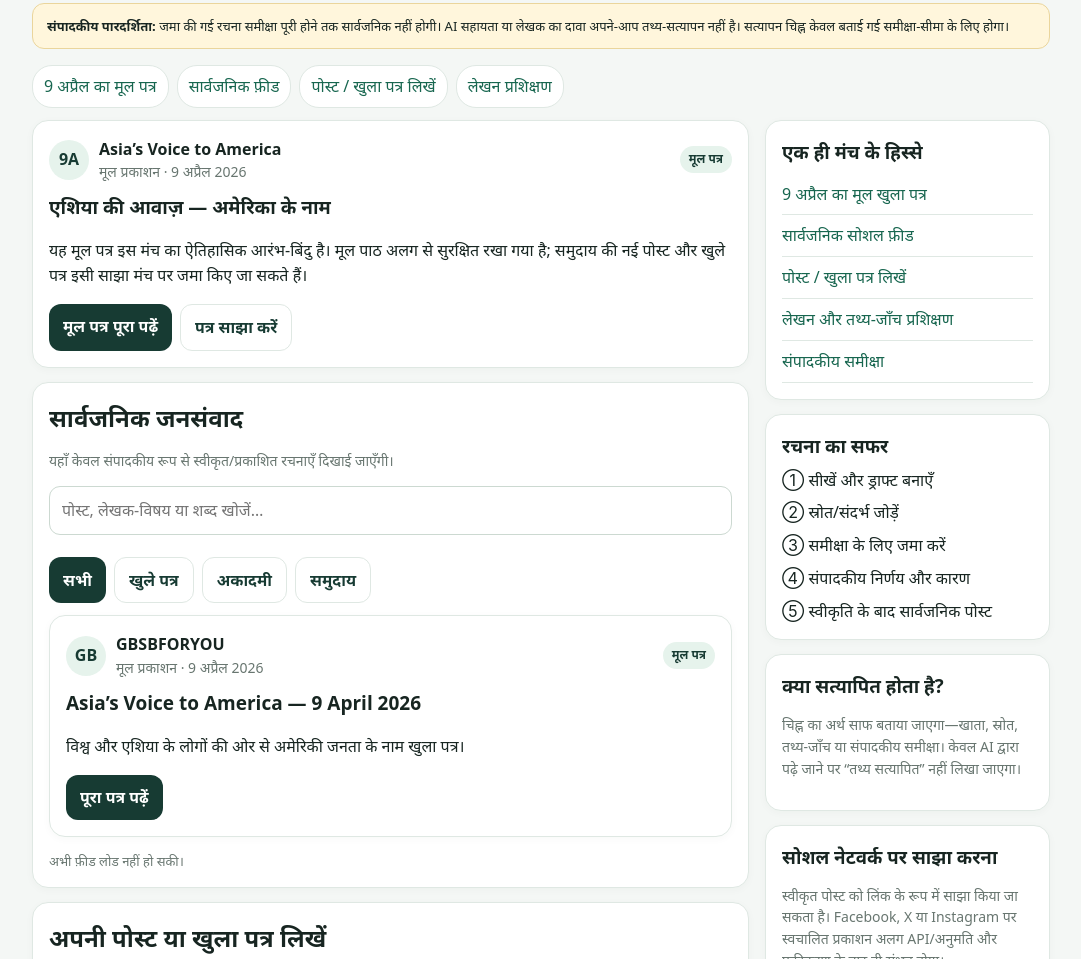
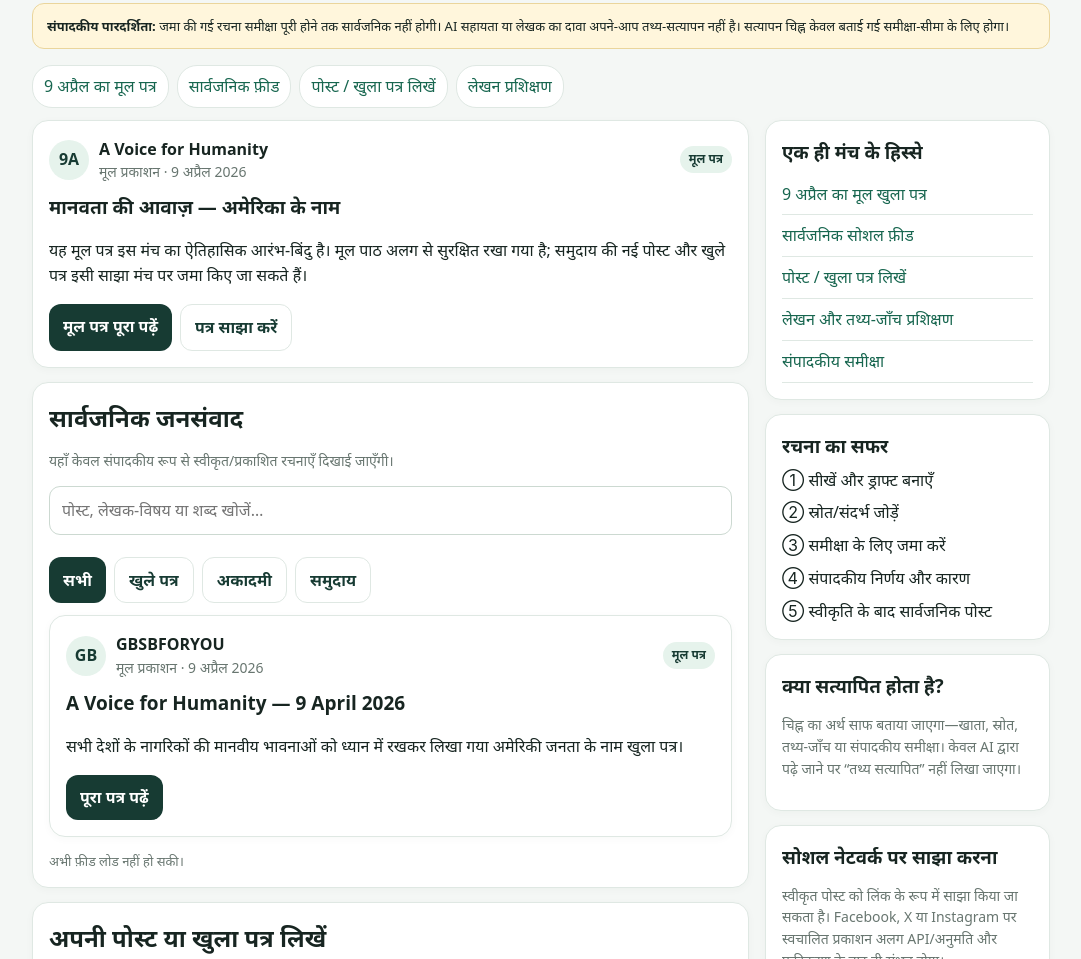
Before and after one commit to ajaysingh132/Message-from-the-world-and-Asian-people-to-Mr.-Trump-and-the-American-people-, a plain HTML site: page social.html in a window 1280 px wide. Shown: the part 294-1253 px from the top of the page, without its empty margins (99-1180 px from the left). Drawn offline with nearby package versions, Linux system fonts and the light colour scheme; no server answers.

Commit message:
Align unified platform letter card with global humanity framing

```diff
--- a/social.html
+++ b/social.html
@@ -16,8 +16,8 @@
 <div class="notice"><strong>संपादकीय पारदर्शिता:</strong> जमा की गई रचना समीक्षा पूरी होने तक सार्वजनिक नहीं होगी। AI सहायता या लेखक का दावा अपने-आप तथ्य-सत्यापन नहीं है। सत्यापन चिह्न केवल बताई गई समीक्षा-सीमा के लिए होगा।</div>
 <div class="pillnav"><a href="#letterSection">9 अप्रैल का मूल पत्र</a><a href="#feedSection">सार्वजनिक फ़ीड</a><a href="#writeSection">पोस्ट / खुला पत्र लिखें</a><a href="#academySection">लेखन प्रशिक्षण</a><a href="#reviewSection" id="reviewJump" class="hidden">समीक्षा कतार</a></div>
 <div class="grid"><section>
-<div class="card" id="letterSection"><div class="post-head"><div class="avatar">9A</div><div><strong>Asia’s Voice to America</strong><div class="muted">मूल प्रकाशन · 9 अप्रैल 2026</div></div><span class="tag" style="margin-left:auto">मूल पत्र</span></div><div class="post-title">एशिया की आवाज़ — अमेरिका के नाम</div><p>यह मूल पत्र इस मंच का ऐतिहासिक आरंभ-बिंदु है। मूल पाठ अलग से सुरक्षित रखा गया है; समुदाय की नई पोस्ट और खुले पत्र इसी साझा मंच पर जमा किए जा सकते हैं।</p><div class="actions"><a class="btn" href="./index.html">मूल पत्र पूरा पढ़ें</a><button class="outline share" data-url="./index.html" data-title="Asia’s Voice to America — 9 April 2026">पत्र साझा करें</button></div></div>
-<div class="card" id="feedSection"><h2>सार्वजनिक जनसंवाद</h2><p class="muted">यहाँ केवल संपादकीय रूप से स्वीकृत/प्रकाशित रचनाएँ दिखाई जाएँगी।</p><input id="search" class="search" placeholder="पोस्ट, लेखक-विषय या शब्द खोजें…" aria-label="पोस्ट खोजें"><div class="actions"><button data-filter="all">सभी</button><button class="outline" data-filter="letter">खुले पत्र</button><button class="outline" data-filter="academy">अकादमी</button><button class="outline" data-filter="community">समुदाय</button></div><div id="feed" style="margin-top:12px"><article class="card post" data-category="letter" data-search="asia voice america 9 april 2026 open letter एशिया अमेरिका खुला पत्र"><div class="post-head"><div class="avatar">GB</div><div><strong>GBSBFORYOU</strong><div class="muted">मूल प्रकाशन · 9 अप्रैल 2026</div></div><span class="tag" style="margin-left:auto">मूल पत्र</span></div><div class="post-title">Asia’s Voice to America — 9 April 2026</div><p>विश्व और एशिया के लोगों की ओर से अमेरिकी जनता के नाम खुला पत्र।</p><a class="btn" href="./index.html">पूरा पत्र पढ़ें</a></article></div><div id="feedStatus" class="status" aria-live="polite"></div></div>
+<div class="card" id="letterSection"><div class="post-head"><div class="avatar">9A</div><div><strong>A Voice for Humanity</strong><div class="muted">मूल प्रकाशन · 9 अप्रैल 2026</div></div><span class="tag" style="margin-left:auto">मूल पत्र</span></div><div class="post-title">मानवता की आवाज़ — अमेरिका के नाम</div><p>यह मूल पत्र इस मंच का ऐतिहासिक आरंभ-बिंदु है। मूल पाठ अलग से सुरक्षित रखा गया है; समुदाय की नई पोस्ट और खुले पत्र इसी साझा मंच पर जमा किए जा सकते हैं।</p><div class="actions"><a class="btn" href="./index.html">मूल पत्र पूरा पढ़ें</a><button class="outline share" data-url="./index.html" data-title="A Voice for Humanity — 9 April 2026">पत्र साझा करें</button></div></div>
+<div class="card" id="feedSection"><h2>सार्वजनिक जनसंवाद</h2><p class="muted">यहाँ केवल संपादकीय रूप से स्वीकृत/प्रकाशित रचनाएँ दिखाई जाएँगी।</p><input id="search" class="search" placeholder="पोस्ट, लेखक-विषय या शब्द खोजें…" aria-label="पोस्ट खोजें"><div class="actions"><button data-filter="all">सभी</button><button class="outline" data-filter="letter">खुले पत्र</button><button class="outline" data-filter="academy">अकादमी</button><button class="outline" data-filter="community">समुदाय</button></div><div id="feed" style="margin-top:12px"><article class="card post" data-category="letter" data-search="asia voice america 9 april 2026 open letter एशिया अमेरिका खुला पत्र"><div class="post-head"><div class="avatar">GB</div><div><strong>GBSBFORYOU</strong><div class="muted">मूल प्रकाशन · 9 अप्रैल 2026</div></div><span class="tag" style="margin-left:auto">मूल पत्र</span></div><div class="post-title">A Voice for Humanity — 9 April 2026</div><p>सभी देशों के नागरिकों की मानवीय भावनाओं को ध्यान में रखकर लिखा गया अमेरिकी जनता के नाम खुला पत्र।</p><a class="btn" href="./index.html">पूरा पत्र पढ़ें</a></article></div><div id="feedStatus" class="status" aria-live="polite"></div></div>
 <div class="card" id="writeSection"><h2>अपनी पोस्ट या खुला पत्र लिखें</h2><p class="muted">सार्वजनिक विचार, खुला पत्र, लेख, शोध-सार या अकादमी अभ्यास जमा करें। आप स्रोत लिंक भी जोड़ सकते हैं।</p><label class="field" for="title">शीर्षक</label><input id="title" maxlength="180" placeholder="रचना का स्पष्ट शीर्षक"><label class="field" for="category">रचना का प्रकार</label><select id="category"><option value="letter">खुला पत्र / अपील</option><option value="community">विचार / जनसंवाद पोस्ट</option><option value="academy">अकादमी अभ्यास / लेख</option></select><label class="field" for="draft">रचना</label><textarea id="draft" maxlength="12000" placeholder="अपनी रचना लिखें…"></textarea><label class="field" for="sourceUrl">स्रोत / संदर्भ लिंक (वैकल्पिक)</label><input id="sourceUrl" type="url" placeholder="https://…"><div class="module"><strong>जमा करने से पहले स्व-जाँच</strong><div class="step">✓ क्या शीर्षक और मुख्य तर्क स्पष्ट हैं?</div><div class="step">✓ तथ्यात्मक दावों के लिए स्रोत दिए हैं?</div><div class="step">✓ उद्धरण, आँकड़े और व्यक्तियों के नाम जाँचे हैं?</div><div class="step">✓ राय और प्रमाणित तथ्य में अंतर स्पष्ट है?</div></div><div class="actions"><button id="submitPost">समीक्षा के लिए जमा करें</button><button id="preview" class="outline">पूर्वावलोकन</button></div><div id="submitStatus" class="status" aria-live="polite"></div><div id="previewBox" class="module hidden"></div></div>
 <div class="card" id="academySection"><h2>GBSBFORYOU लेखन एवं डिजिटल अकादमी</h2><p>प्रशिक्षण और अभ्यास इसी मंच का हिस्सा हैं। नीचे शुरुआती पाठ दिए गए हैं; पाठ पूरा कर अपनी अभ्यास-रचना समीक्षा के लिए जमा करें।</p>
 <div class="module"><h3>पाठ 1 · अच्छा खुला पत्र कैसे लिखें</h3><p>पाठक और संबोधित पक्ष स्पष्ट करें; शुरुआत में उद्देश्य रखें; 2–4 मुख्य तर्क व्यवस्थित करें; सम्मानजनक भाषा और ठोस माँग/निष्कर्ष दें।</p><strong>अभ्यास:</strong> 150–300 शब्दों में एक खुला पत्र लिखें।</div>
```
